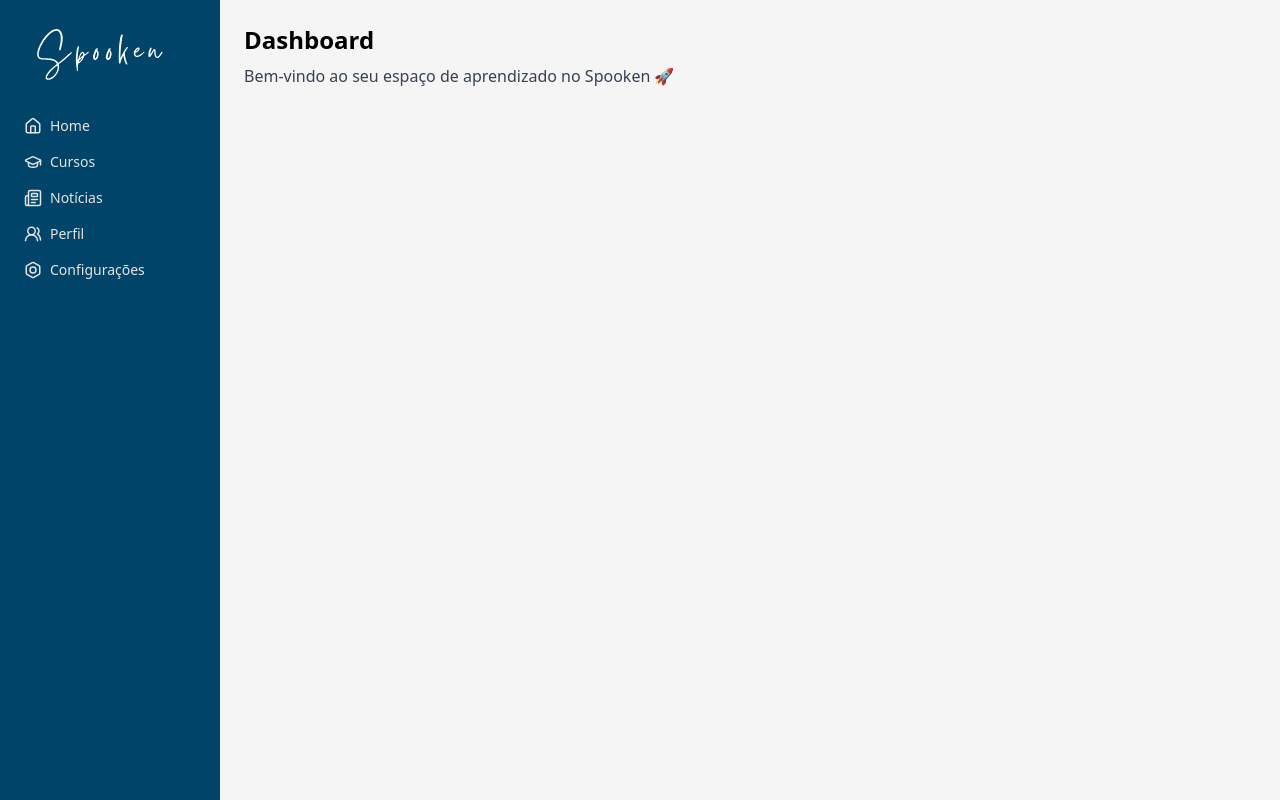
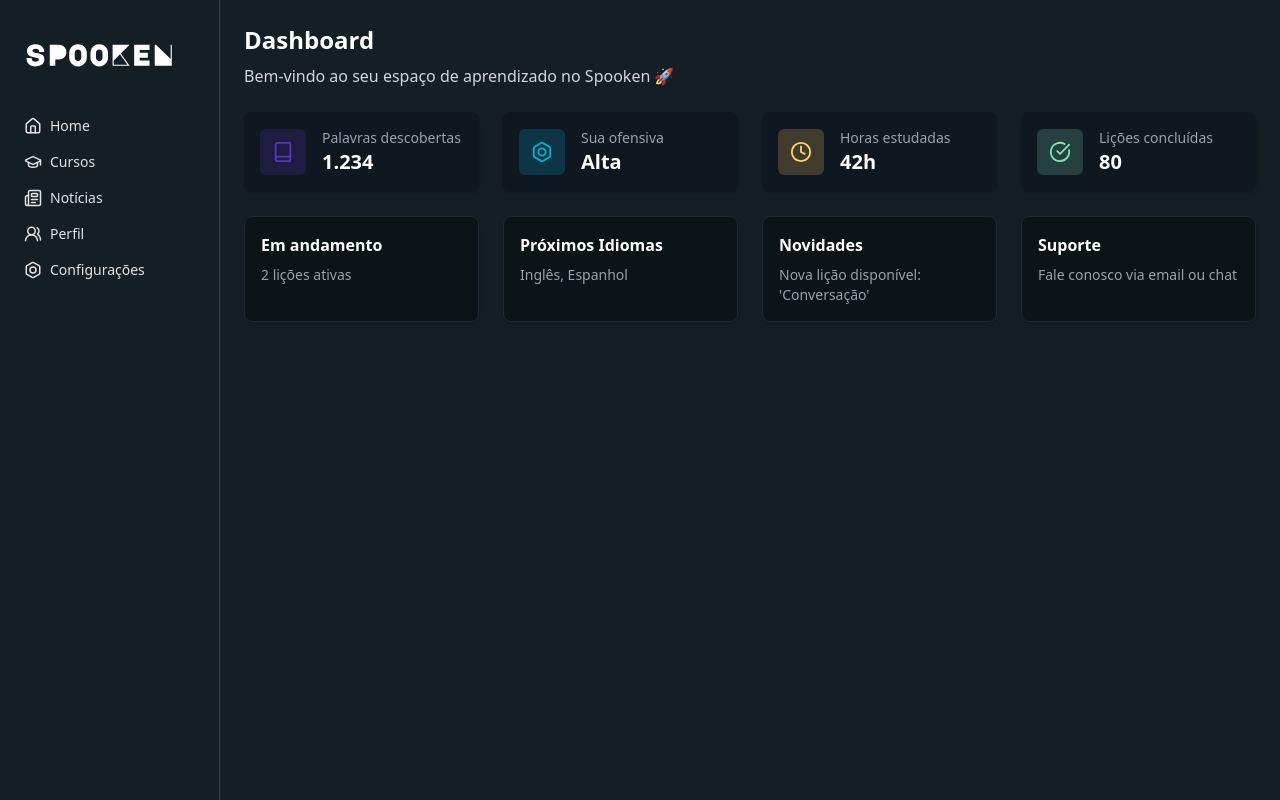
Before and after one commit to ramoncode-exe/spoken-web, a Next.js app: page /dashboard in a window 1280 px wide. Built offline with nearby package versions, Linux system fonts and the light colour scheme.

Commit message:
Creating dashboard: Menu, options, routes...

```diff
--- /dev/null
+++ b/src/app/dashboard/courses/page.tsx
@@ -0,0 +1,7 @@
+export default function CoursesDashboardPage() {
+    return (
+        <div className="flex flex-1 justify-center items-center">
+            <h1 className="text-2xl font-bold">Cursos</h1>
+        </div>
+    )
+}
--- /dev/null
+++ b/src/app/dashboard/layout.tsx
@@ -0,0 +1,82 @@
+"use client"
+
+import { useState } from "react";
+import LogoLight from "../../assets/logo-light.svg";
+import Image from "next/image";
+import Link from "next/link";
+import { House, GraduationCap, Newspaper, UsersRound, Bolt, Menu, X } from "lucide-react";
+
+export default function DashboardLayout({ children }: { children: React.ReactNode }) {
+    const [open, setOpen] = useState(false);
+
+    return (
+        <div className="flex min-h-screen bg-[#131f24]">
+            {/* Sidebar desktop */}
+            <aside className="hidden  border-r border-gray-700 md:flex text-[#e4e4e4] w-[220px] p-6 flex-col">
+                <Image src={LogoLight} alt="Logo Spooken" className="w-[150px]" />
+
+                <nav className="flex flex-col gap-4 text-sm mt-8">
+                    <Link href="/dashboard" className="flex items-center gap-2 hover:text-white">
+                        <House size={18} /> Home
+                    </Link>
+                    <Link href="/dashboard/courses" className="flex items-center gap-2 hover:text-white">
+                        <GraduationCap size={18} /> Cursos
+                    </Link>
+                    <Link href="/dashboard/news" className="flex items-center gap-2 hover:text-white">
+                        <Newspaper size={18} /> Notícias
+                    </Link>
+                    <Link href="/dashboard/perfil" className="flex items-center gap-2 hover:text-white">
+                        <UsersRound size={18} /> Perfil
+                    </Link>
+                    <Link href="/dashboard/settings" className="flex items-center gap-2 hover:text-white">
+                        <Bolt size={18} /> Configurações
+                    </Link>
+                </nav>
+            </aside>
+
+            {/* Sidebar mobile */}
+            {open && (
+                <>
+                    <div className="fixed inset-0 z-40 bg-black/40 md:hidden" onClick={() => setOpen(false)} />
+                    <aside className="fixed left-0 top-0 bottom-0 z-50 w-64 bg-[#131f24] text-[#e4e4e4] p-6 md:hidden">
+                        <div className="flex items-center justify-between">
+                            <Image src={LogoLight} alt="Logo Spooken" className="w-[130px]" />
+                            <button onClick={() => setOpen(false)} className="p-2 rounded bg-white/10">
+                                <X size={18} />
+                            </button>
+                        </div>
+                        <nav className="flex flex-col gap-4 text-sm mt-6">
+                            <Link href="/dashboard" onClick={() => setOpen(false)} className="flex items-center gap-2">
+                                <House size={18} /> Home
+                            </Link>
+                            <Link href="/dashboard/courses" onClick={() => setOpen(false)} className="flex items-center gap-2">
+                                <GraduationCap size={18} /> Cursos
+                            </Link>
+                            <Link href="/dashboard/news" onClick={() => setOpen(false)} className="flex items-center gap-2">
+                                <Newspaper size={18} /> Notícias
+                            </Link>
+                            <Link href="/dashboard/perfil" onClick={() => setOpen(false)} className="flex items-center gap-2">
+                                <UsersRound size={18} /> Perfil
+                            </Link>
+                            <Link href="/dashboard/settings" onClick={() => setOpen(false)} className="flex items-center gap-2">
+                                <Bolt size={18} /> Configurações
+                            </Link>
+                        </nav>
+                    </aside>
+                </>
+            )}
+
+            {/* Conteúdo das páginas */}
+            <main className="flex-1 p-6 bg-[#131f24] text-white">
+                {/* Topbar mobile */}
+                <div className="md:hidden flex items-center justify-between mb-4">
+                    <button onClick={() => setOpen(true)} className="p-2 rounded bg-white/10">
+                        <Menu size={20} />
+                    </button>
+                </div>
+
+                {children}
+            </main>
+        </div>
+    );
+}
--- /dev/null
+++ b/src/app/dashboard/news/page.tsx
@@ -0,0 +1,7 @@
+export default function NewsDashboardPage() {
+    return (
+        <div className="flex flex-1 justify-center items-center">
+            <h1 className="text-2xl font-bold">Notícias</h1>
+        </div>
+    )
+}
--- a/src/app/dashboard/page.tsx
+++ b/src/app/dashboard/page.tsx
@@ -1,88 +1,78 @@
 "use client"
 
 import React, { useState } from "react";
-import LogoLight from "../../assets/logo-light.svg"
-import Image from "next/image"
-import Link from "next/link"
-import { House, GraduationCap, Newspaper, UsersRound, Bolt, Menu, X } from 'lucide-react';
+import { Bolt, Book, Clock, CheckCircle, Globe, LifeBuoy, User } from 'lucide-react';
 
 export default function DashboardPage() {
-    const [open, setOpen] = useState(false);
 
     return (
-        <div className="flex min-h-screen">
+        <div className="">
+            <div>
+                <h1 className="text-2xl font-bold">Dashboard</h1>
+                <p className="mt-2 text-gray-300">Bem-vindo ao seu espaço de aprendizado no Spooken 🚀</p>
+            </div>
 
-            {/* Desktop sidebar */}
-            <aside className="hidden md:flex bg-[#004469] text-[#e4e4e4] w-[220px] p-6 flex-col">
-                <div>
-                    <Image src={LogoLight} alt="Logo Spooken" className="w-[150px]" />
+            <div className="grid grid-cols-1 lg:grid-cols-4 gap-6 mt-6">
+                <div className="lg:col-span-4">
+                    <div className="grid grid-cols-1 sm:grid-cols-2 lg:grid-cols-4 gap-6">
+                        <div className="flex items-center gap-4 p-4 rounded-lg bg-[#0f1720] shadow">
+                            <div className="p-3 rounded-md bg-[#5a33c2]/20 text-[#5a33c2]"><Book size={22} /></div>
+                            <div>
+                                <div className="text-sm text-gray-400">Palavras descobertas</div>
+                                <div className="text-xl font-bold">1.234</div>
+                            </div>
+                        </div>
+
+                        <div className="flex items-center gap-4 p-4 rounded-lg bg-[#0f1720] shadow">
+                            <div className="p-3 rounded-md bg-[#00b4d8]/20 text-[#00B4D8]"><Bolt size={22} /></div>
+                            <div>
+                                <div className="text-sm text-gray-400">Sua ofensiva</div>
+                                <div className="text-xl font-bold">Alta</div>
+                            </div>
+                        </div>
+
+                        <div className="flex items-center gap-4 p-4 rounded-lg bg-[#0f1720] shadow">
+                            <div className="p-3 rounded-md bg-[#ffd166]/20 text-[#ffd166]"><Clock size={22} /></div>
+                            <div>
+                                <div className="text-sm text-gray-400">Horas estudadas</div>
+                                <div className="text-xl font-bold">42h</div>
+                            </div>
+                        </div>
+
+                        <div className="flex items-center gap-4 p-4 rounded-lg bg-[#0f1720] shadow">
+                            <div className="p-3 rounded-md bg-[#7ee4b5]/20 text-[#7ee4b5]"><CheckCircle size={22} /></div>
+                            <div>
+                                <div className="text-sm text-gray-400">Lições concluídas</div>
+                                <div className="text-xl font-bold">80</div>
+                            </div>
+                        </div>
+                    </div>
+
+                    {/* Secondary widgets */}
+                    <div className="grid grid-cols-1 sm:grid-cols-2 lg:grid-cols-4 gap-6 mt-6">
+                        <div className="p-4 rounded-lg bg-[#0b1417] border border-gray-800 shadow">
+                            <h3 className="font-semibold">Em andamento</h3>
+                            <p className="text-sm text-gray-400 mt-2">2 lições ativas</p>
+                        </div>
+
+                        <div className="p-4 rounded-lg bg-[#0b1417] border border-gray-800 shadow">
+                            <h3 className="font-semibold">Próximos Idiomas</h3>
+                            <p className="text-sm text-gray-400 mt-2">Inglês, Espanhol</p>
+                        </div>
+
+                        <div className="p-4 rounded-lg bg-[#0b1417] border border-gray-800 shadow">
+                            <h3 className="font-semibold">Novidades</h3>
+                            <p className="text-sm text-gray-400 mt-2">Nova lição disponível: 'Conversação'</p>
+                        </div>
+
+                        <div className="p-4 rounded-lg bg-[#0b1417] border border-gray-800 shadow">
+                            <h3 className="font-semibold">Suporte</h3>
+                            <p className="text-sm text-gray-400 mt-2">Fale conosco via email ou chat</p>
+                        </div>
+                    </div>
                 </div>
-
-                <nav className="flex flex-col gap-4 text-sm mt-8">
-                    <Link href="/dashboard" className="flex items-center gap-2 hover:text-white transition">
-                        <House size={18} /> <span>Home</span>
-                    </Link>
-                    <Link href="/dashboard/cursos" className="flex items-center gap-2 hover:text-white transition">
-                        <GraduationCap size={18} /> <span>Cursos</span>
-                    </Link>
-                    <Link href="/dashboard/noticias" className="flex items-center gap-2 hover:text-white transition">
-                        <Newspaper size={18} /> <span>Notícias</span>
-                    </Link>
-                    <Link href="/dashboard/perfil" className="flex items-center gap-2 hover:text-white transition">
-                        <UsersRound size={18} /> <span>Perfil</span>
-                    </Link>
-                    <Link href="/dashboard/configuracoes" className="flex items-center gap-2 hover:text-white transition">
-                        <Bolt size={18} /> <span>Configurações</span>
-                    </Link>
-                </nav>
-            </aside>
-
-            {/* Mobile  */}
-            {open && (
-                <>
-                    <div className="fixed inset-0 z-40 bg-black/40 md:hidden" onClick={() => setOpen(false)} />
-                    <aside className="fixed left-0 top-0 bottom-0 z-50 w-64 bg-[#004469] text-[#e4e4e4] p-6 md:hidden">
-                        <div className="flex items-center justify-between">
-                            <Image src={LogoLight} alt="Logo Spooken" className="w-[130px]" />
-                            <button aria-label="Fechar menu" onClick={() => setOpen(false)} className="p-2 rounded bg-white/10">
-                                <X size={18} />
-                            </button>
-                        </div>
-                        <nav className="flex flex-col gap-4 text-sm mt-6">
-                            <Link href="/dashboard" onClick={() => setOpen(false)} className="flex items-center gap-2 hover:text-white transition">
-                                <House size={18} /> <span>Home</span>
-                            </Link>
-                            <Link href="/dashboard/cursos" onClick={() => setOpen(false)} className="flex items-center gap-2 hover:text-white transition">
-                                <GraduationCap size={18} /> <span>Cursos</span>
-                            </Link>
-                            <Link href="/dashboard/noticias" onClick={() => setOpen(false)} className="flex items-center gap-2 hover:text-white transition">
-                                <Newspaper size={18} /> <span>Notícias</span>
-                            </Link>
-                            <Link href="/dashboard/perfil" onClick={() => setOpen(false)} className="flex items-center gap-2 hover:text-white transition">
-                                <UsersRound size={18} /> <span>Perfil</span>
-                            </Link>
-                            <Link href="/dashboard/configuracoes" onClick={() => setOpen(false)} className="flex items-center gap-2 hover:text-white transition">
-                                <Bolt size={18} /> <span>Configurações</span>
-                            </Link>
-                        </nav>
-                    </aside>
-                </>
-            )}
-
-            <main className="flex-1 p-6 bg-[#f5f5f5]">
-                {/* Mobile top bar */}
-                <div className="md:hidden flex items-center justify-between mb-4">
-                    <button aria-label="Abrir menu" onClick={() => setOpen(true)} className="p-2 rounded bg-white/10">
-                        <Menu size={20} />
-                    </button>
-                    <div />
-                </div>
-
-                <div className="">
-                    <h1 className="text-2xl font-bold">Dashboard</h1>
-                    <p className="mt-2 text-gray-700">Bem-vindo ao seu espaço de aprendizado no Spooken 🚀</p>
-                </div>
-            </main>
+            </div>
         </div>
     )
+
 }
--- /dev/null
+++ b/src/app/dashboard/perfil/page.tsx
@@ -0,0 +1,7 @@
+export default function ProfileDashboardPage() {
+    return (
+        <div className="flex flex-1 justify-center items-center">
+            <h1 className="text-2xl font-bold">Perfil</h1>
+        </div>
+    )
+}
--- /dev/null
+++ b/src/app/dashboard/settings/page.tsx
@@ -0,0 +1,7 @@
+export default function SettingsDashboardPage() {
+    return (
+        <div className="flex flex-1 justify-center items-center">
+            <h1 className="text-2xl font-bold">Configurações</h1>
+        </div>
+    )
+}
--- a/src/app/login/page.tsx
+++ b/src/app/login/page.tsx
@@ -25,7 +25,7 @@ export default function LoginPage() {
                                 </label>
                             </div>
                             <div>
-                                <Link className="hover:underline text-sm" href="">Esqueceu sua senha?</Link>
+                                <Link className="hover:underline text-sm" href="/reset-password">Esqueceu sua senha?</Link>
                             </div>
                         </div>
                     </div>
--- a/src/components/Hero.tsx
+++ b/src/components/Hero.tsx
@@ -24,7 +24,7 @@ export default function Hero() {
                     </div>
                 </div>
                 <div className="flex mt-4 gap-2">
-                    <Link href="/signup">
+                    <Link href="/dashboard">
                         <button className="bg-[#00B4D8] text-white transform hover:-translate-y-1 transition hover:text-[#00B4D8] px-4 py-2 rounded-full border mr-2 font-bold hover:bg-white hover:border-[#00B4D8]">Cadastra-se</button>
                     </Link>
                     <Link href="/signup">
```
Also changed, not shown: src/assets/logo-light.svg, src/assets/logo-spooken.svg.
